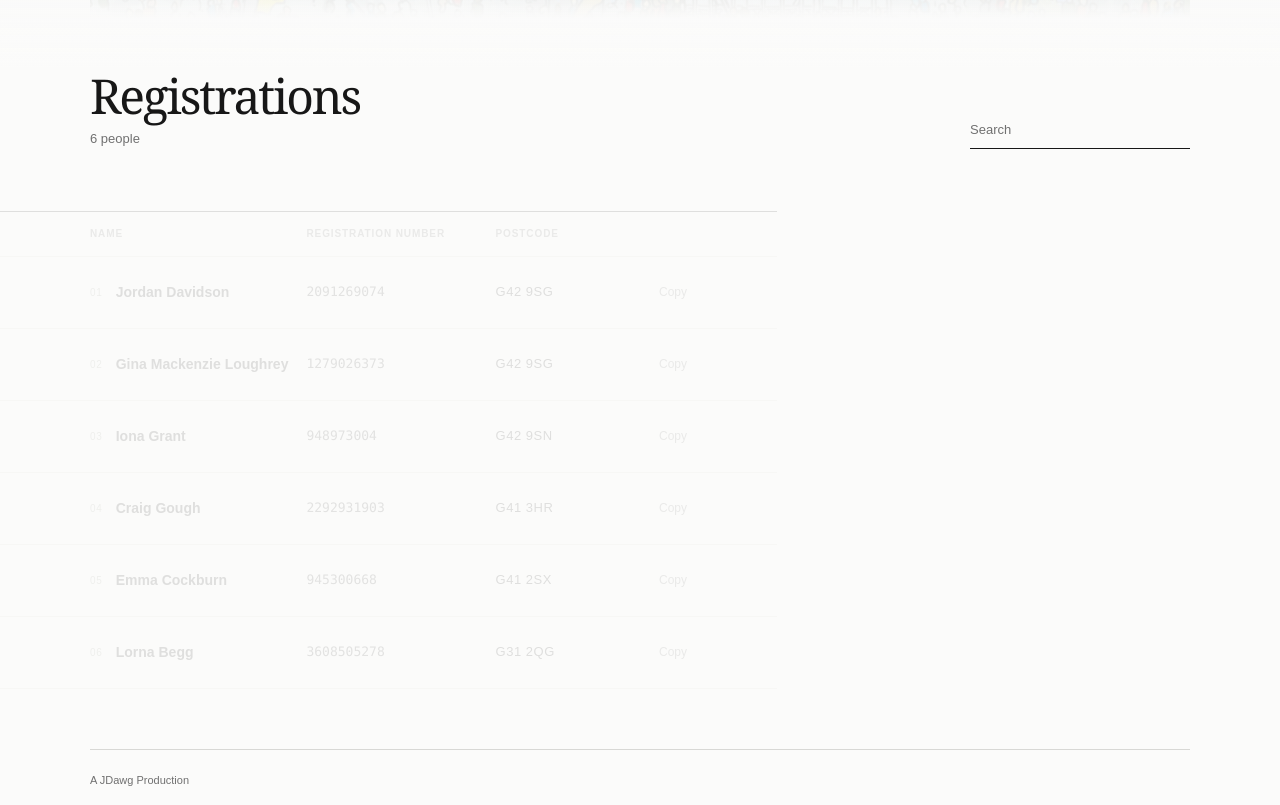
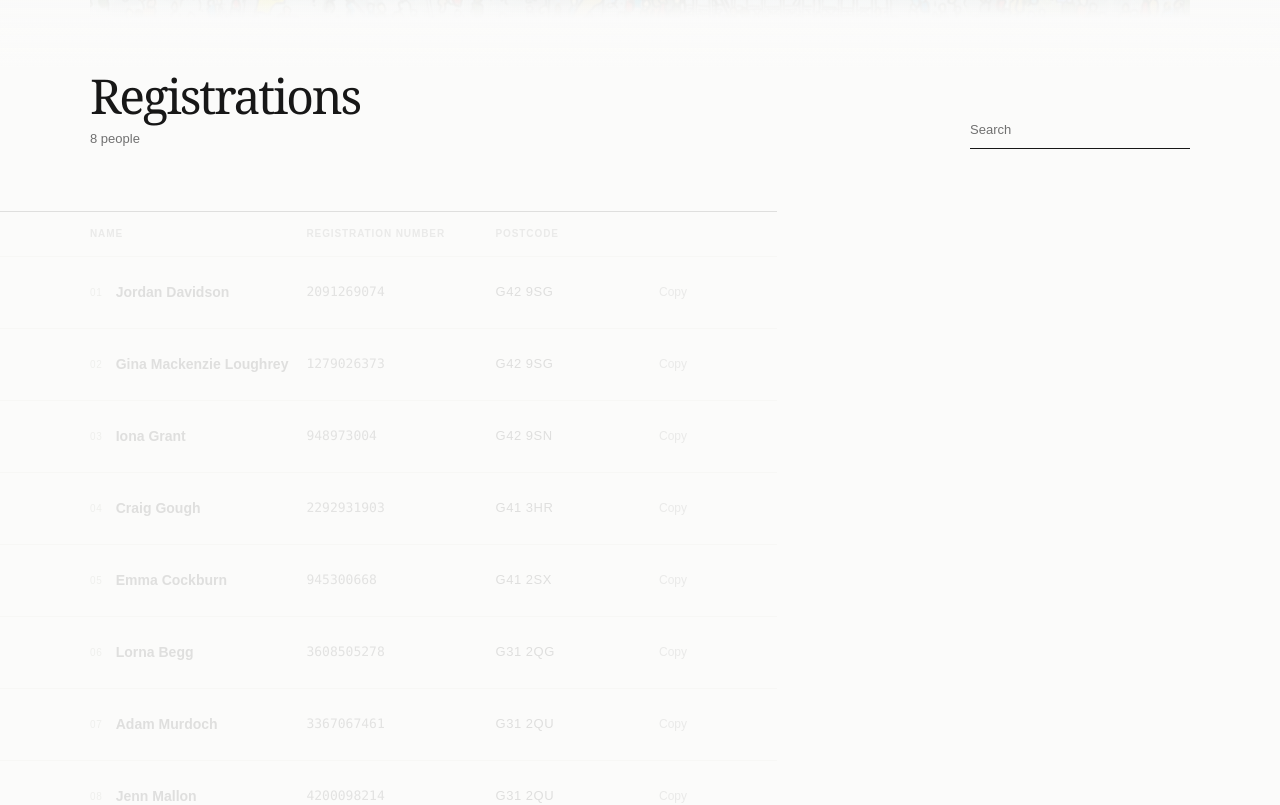
Before and after one commit to jordandavidson1990/glasto-registration, a Next.js app: page / in a window 1280 px wide. Shown: the part 660-1465 px from the top of the page. Built offline with nearby package versions, Linux system fonts and the light colour scheme.

Commit message:
Adds Adam and Jenn

```diff
--- a/app/registrations.ts
+++ b/app/registrations.ts
@@ -45,4 +45,16 @@ export const registrations: Registration[] = [
     registration: "3608505278",
     postcode: "G31 2QG",
   },
+  {
+    id: "adam-murdoch",
+    name: "Adam Murdoch",
+    registration: "3367067461",
+    postcode: "G31 2QU",
+  },
+  {
+    id: "jenn-mallon",
+    name: "Jenn Mallon",
+    registration: "4200098214",
+    postcode: "G31 2QU",
+  },
 ];
```
